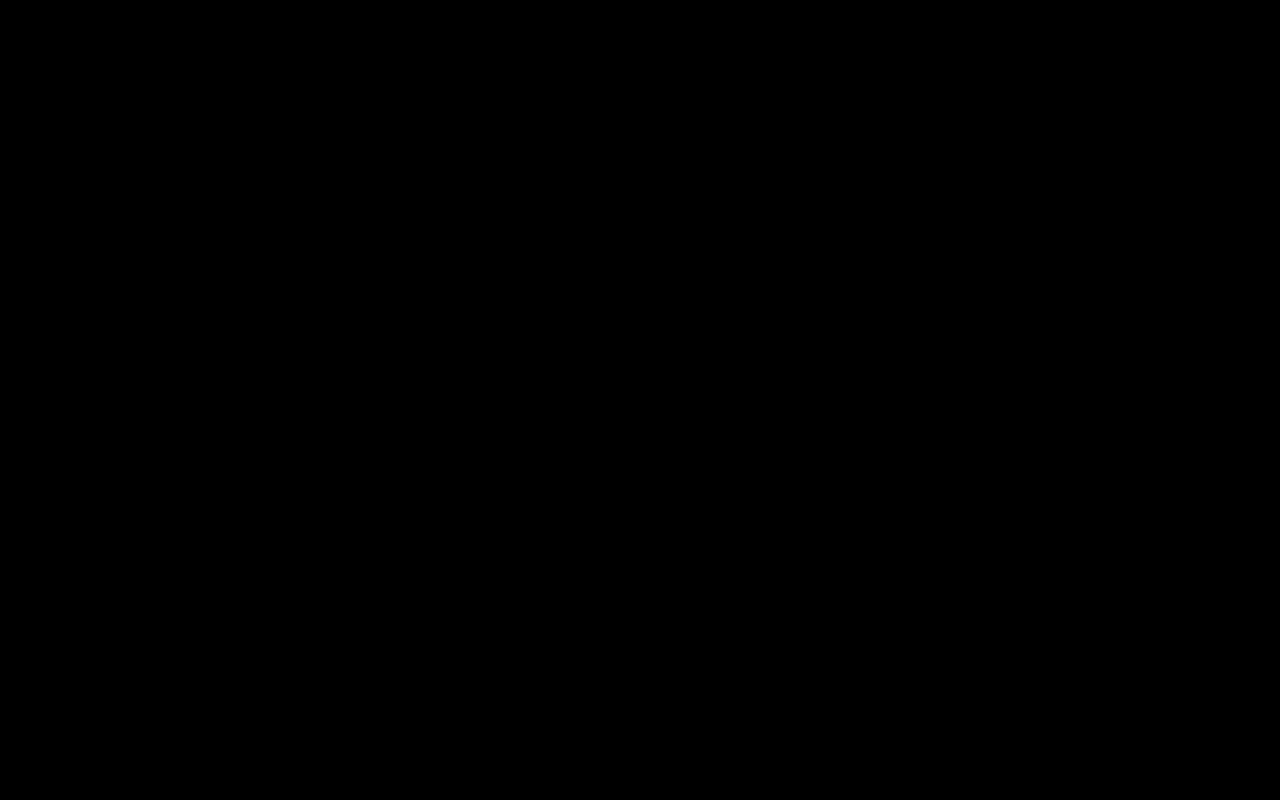
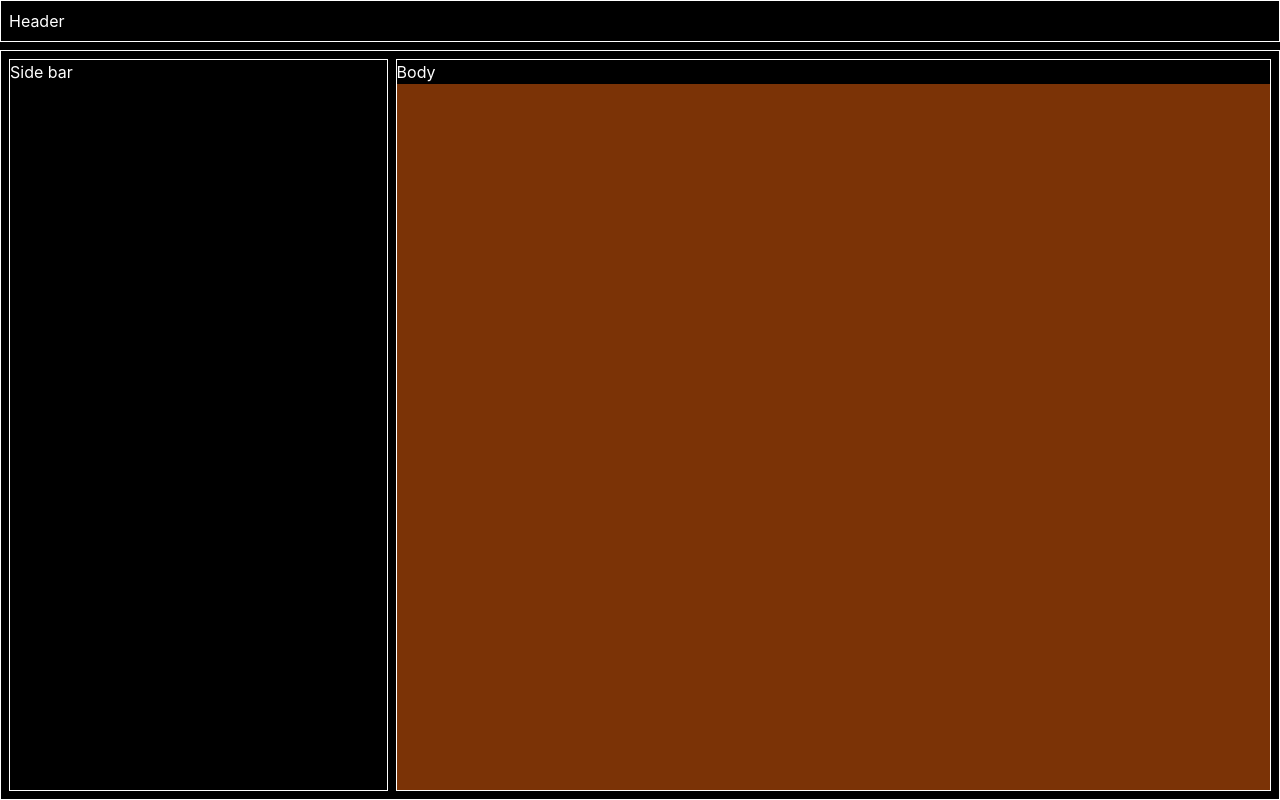
Before and after one commit to AkashM006/experiments.game-mechanics, a React (Vite) app: page /layout in a window 1280 px wide. Before the commit this address had no page. Built offline with nearby package versions, Linux system fonts and the light colour scheme.

Commit message:
Layout checking

```diff
--- a/src/main.tsx
+++ b/src/main.tsx
@@ -4,6 +4,7 @@ import "./index.css";
 import { BrowserRouter, Route, Routes } from "react-router";
 import HomePage from "./ui/pages/HomePage";
 import DepletingResourcePage from "./ui/pages/DepletingResourcePage";
+import LayoutPage from "./ui/pages/LayoutPage";
 
 createRoot(document.getElementById("root")!).render(
   <StrictMode>
@@ -11,6 +12,7 @@ createRoot(document.getElementById("root")!).render(
       <Routes>
         <Route path="/" element={<HomePage />} />
         <Route path="/depleting-resource" element={<DepletingResourcePage />} />
+        <Route path="/layout" element={<LayoutPage />} />
       </Routes>
     </BrowserRouter>
   </StrictMode>,
--- a/src/ui/components/home/Card.tsx
+++ b/src/ui/components/home/Card.tsx
@@ -2,7 +2,7 @@ import { Link } from "react-router";
 
 const Card = ({ title, url }: { title: string; url: string }) => {
   return (
-    <div className="max-w-md rounded-xl border border-gray-700 bg-gray-900 p-6 shadow-lg transition hover:border-gray-600 hover:shadow-xl">
+    <div className="max-w-md min-w-md rounded-xl border border-gray-700 bg-gray-900 p-6 shadow-lg transition hover:border-gray-600 hover:shadow-xl">
       <h2 className="mb-3 text-lg font-semibold text-white">{title}</h2>
 
       <Link
--- a/src/ui/pages/HomePage.tsx
+++ b/src/ui/pages/HomePage.tsx
@@ -6,6 +6,11 @@ const ROUTES = [
     name: "Depleting resource",
     link: "/depleting-resource",
   },
+  {
+    id: 2,
+    name: "Layout",
+    link: "/layout",
+  },
 ];
 
 const HomePage = () => {
@@ -13,7 +18,7 @@ const HomePage = () => {
     <div className="text-center mt-2">
       <h1 className="text-4xl">Learning Game Mechanics</h1>
 
-      <div className="mt-5 flex flex-col items-center">
+      <div className="mt-10 flex flex-col gap-2 items-center">
         {ROUTES.map((route) => (
           <Card key={route.id} title={route.name} url={route.link} />
         ))}
--- /dev/null
+++ b/src/ui/pages/LayoutPage.tsx
@@ -0,0 +1,26 @@
+const Header = () => {
+  return <div className="border p-2">Header</div>;
+};
+
+const Body = () => {
+  return (
+    <div className="border p-2 flex-1 flex gap-2 overflow-hidden">
+      <div className="border w-[30%]">Side bar</div>
+      <div className="border flex-1 overflow-auto">
+        <h1>Body</h1>
+        <div className="h-[1220px] bg-amber-900"></div>
+      </div>
+    </div>
+  );
+};
+
+const LayoutPage = () => {
+  return (
+    <div className="h-svh text-white flex flex-col gap-2 overflow-hidden">
+      <Header />
+      <Body />
+    </div>
+  );
+};
+
+export default LayoutPage;
```
